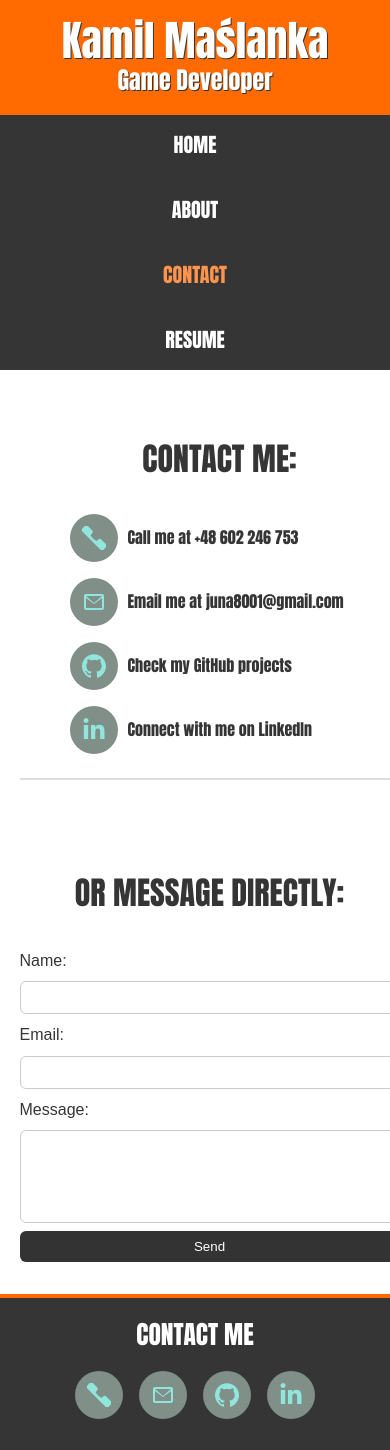
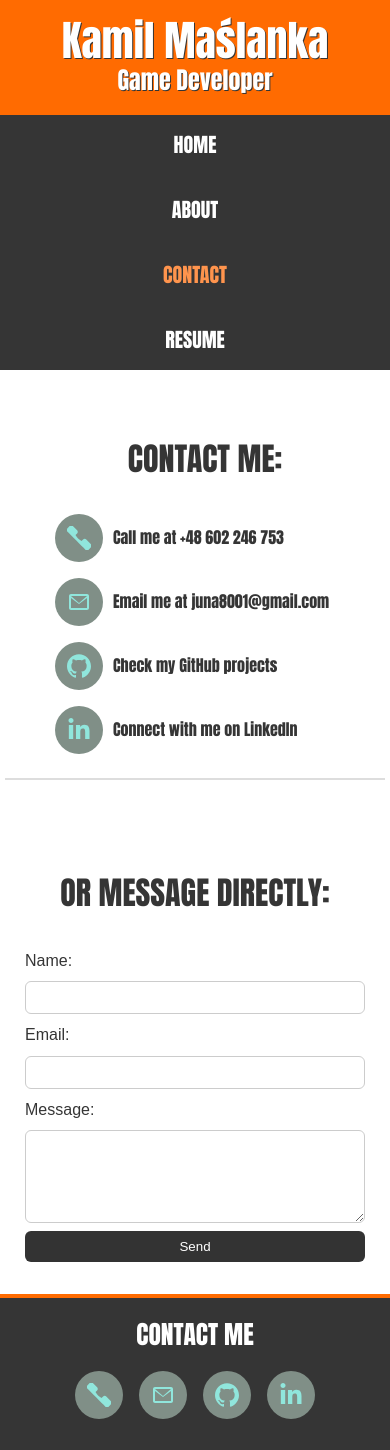
Before and after one commit to juna8001/juna8001.github.io, a Jekyll site: the page built from pages/contact.md, in a window 390 px wide. Built offline with Jekyll 4.4.1, drawn with Linux system fonts in a browser that asks for light colours.

Commit message:
style fixes

```diff
--- a/assets/styles/contact.css
+++ b/assets/styles/contact.css
@@ -46,6 +46,7 @@
 @media (max-width: 768px) {
     .contact-page {
         flex-direction: column;
+        align-content: center;
     }
 
     .contact-info {
@@ -59,4 +60,8 @@
         padding-left: 0;
         padding-top: 1.5rem;
     }
+
+    .contact-form {
+        margin: 0px 20px;
+    }
 }
```
